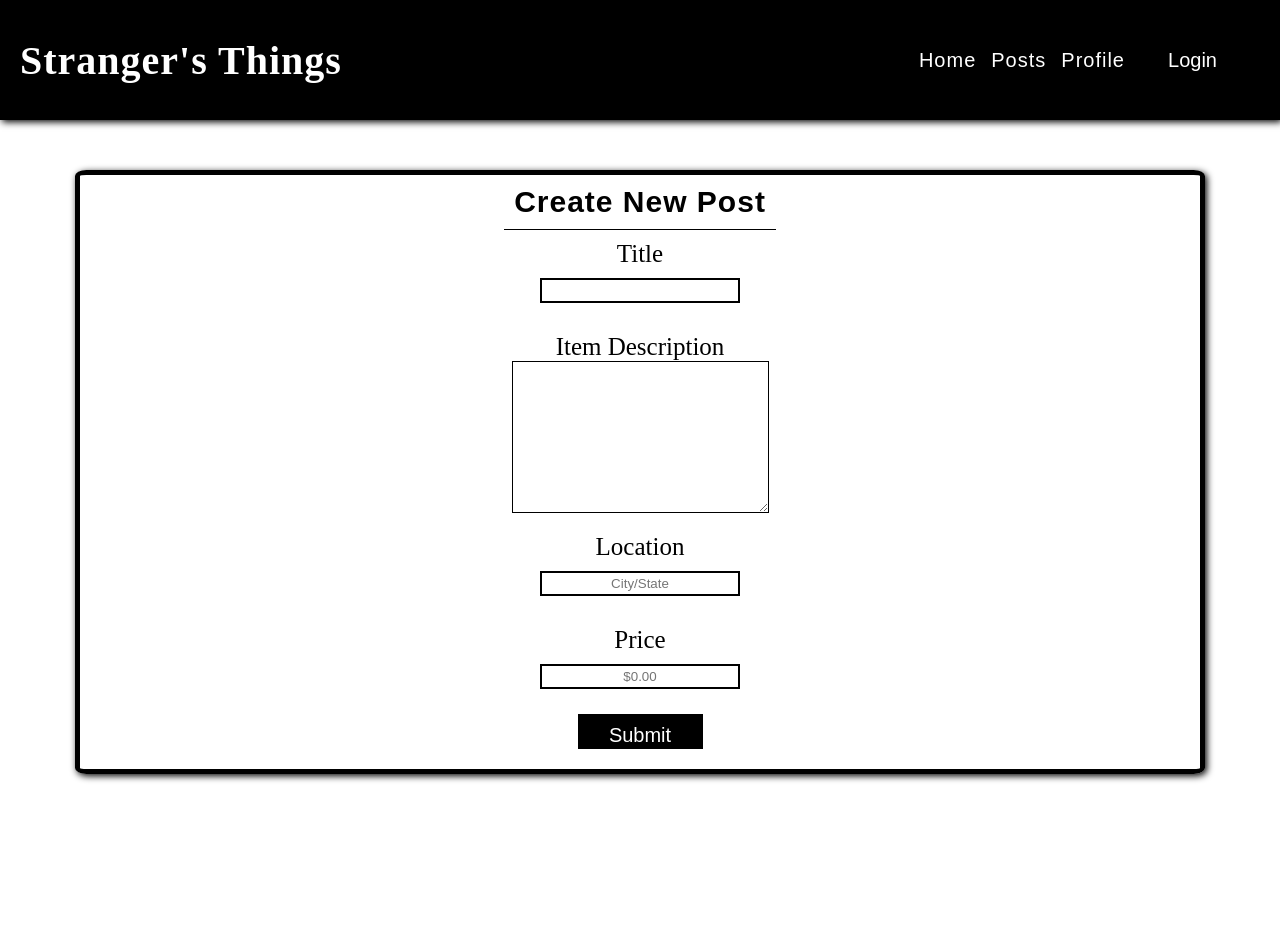
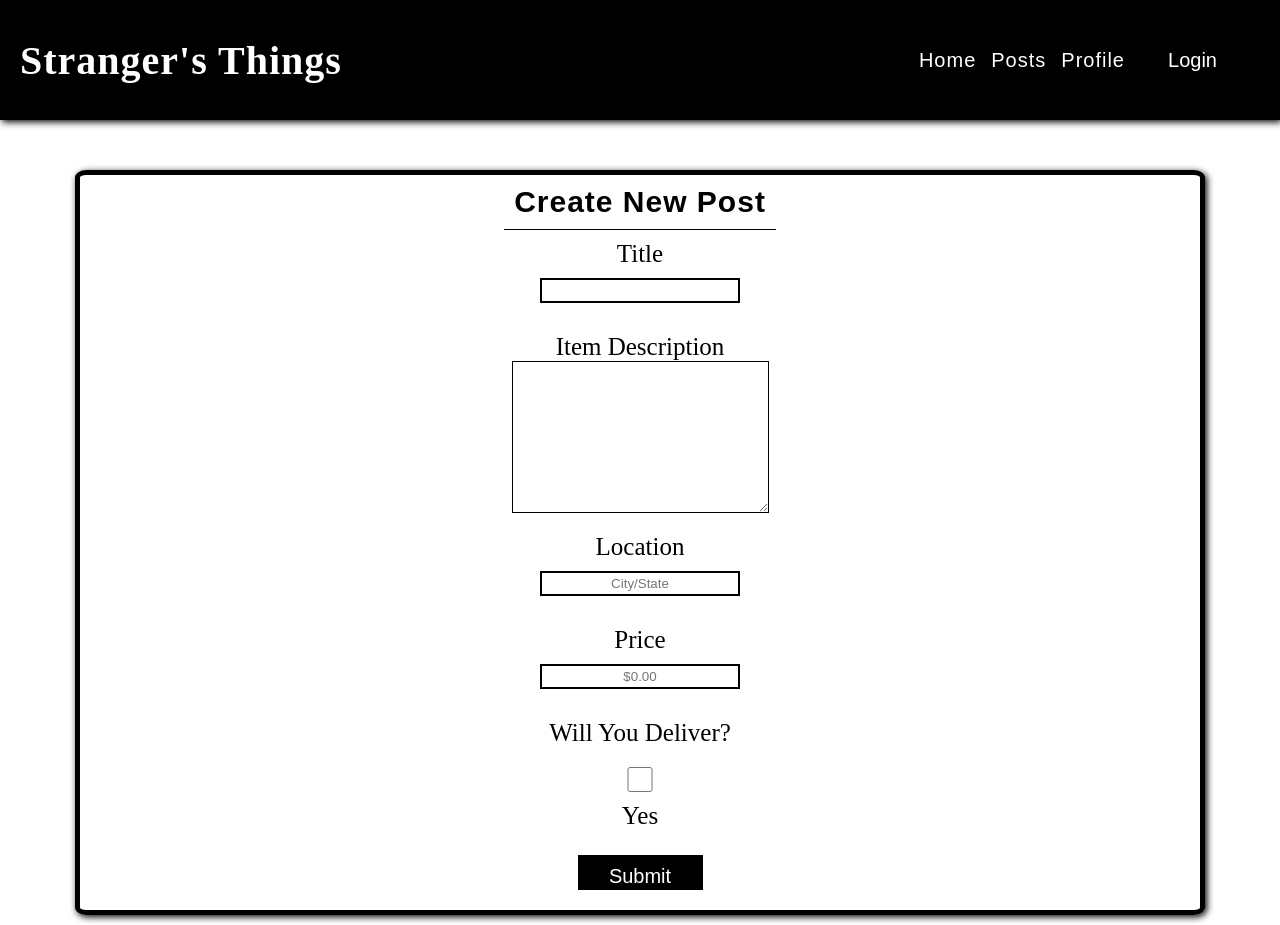
Before and after one commit to jbourg4364/strangers-things, a React (Create React App) app: page /addPost in a window 1280 px wide. Before the commit the page ends 800 px from the top, so only its background shows below. Built offline with nearby package versions, Linux system fonts and the light colour scheme; no server answers; a web font is replaced by a local one.

Commit message:
add post is working

```diff
--- a/src/api/index.js
+++ b/src/api/index.js
@@ -75,13 +75,14 @@ export const getPosts = async () => {
         const data = await response.json();
         //  const data = await fakePosts.json();
         return (data.data.posts);
-        return (fakePosts.data.posts);
+        // return (fakePosts.data.posts);
     } catch (error) {
     console.error(error);
     }
 };
 
 export const createNewPosts = async (newPost, token) => {
+    console.log(newPost, token)
     try {
         const response = await fetch(`${BASE}/posts`, {
             method: 'POST',
@@ -89,7 +90,7 @@ export const createNewPosts = async (newPost, token) => {
                 "Content-type": "application/json; charset=UTF-8",
                 Authorization: `Bearer ${token}`
             },
-            body: JSON.stringify(newPost)
+            body: JSON.stringify({post: newPost})
         });
 
         const result = await response.json();
--- a/src/components/AddPost.jsx
+++ b/src/components/AddPost.jsx
@@ -23,7 +23,8 @@ const AddPost = ({posts, setPosts, token}) => {
     const [description, setDescription] = useState('');
     const [location, setLocation] = useState('');
     const [price, setPrice] = useState('');
-    // const [checkboxValue, setCheckboxValue] = useState('false');
+    const [willDeliver, setWillDeliver] = useState(false);
+
 
 
     //     const checkYes = document.getElementById('checkYes');
@@ -36,26 +37,39 @@ const AddPost = ({posts, setPosts, token}) => {
     //         setCheckboxValue(false)
     //     }
 
-    const handleSubmit = () => {
 
-        const newPost = {
-            title: {title},
-            description: {description},
-            location: {location},
-            price: {price},
-            willDeliver: true
+
+    // const handleSubmit = () => {
+
+
+        const post = {
+            title,
+            description,
+            location,
+            price,
+            willDeliver
         }
 
-        return newPost
+    //     return newPost
+    // }
+
+
+    const navigate = useNavigate();
+    // createNewPosts(newPost, token)
+
+
+    const handleSubmit = async(event) => {
+        event.preventDefault();
+        const newPost = await createNewPosts(post, token);
+        setPosts([newPost.data, ...posts]);
+        console.log({posts})
     }
-
-    // createNewPosts(newPost, token)
 
     return (
         <>
             <div>
                 {/* form action would be overwritten by submit button - submit will send name/value to server - any button in a form will be a submit button */}
-                <form action=""  id='addpost'>
+                <form action="" onSubmit={handleSubmit} id='addpost'>
                     <h1>Create New Post</h1>
                     <label htmlFor="">
                         Title
@@ -73,20 +87,20 @@ const AddPost = ({posts, setPosts, token}) => {
                         Price
                         <input type="text" name="price" id="price" placeholder="$0.00" onChange={(event) => setPrice(event.target.value)} required/>
                     </label>
-                    {/* <label id="delivery" htmlFor="">
+                    <label id="delivery" htmlFor="">
                         Will You Deliver?
                         <div id="checkboxes">
                             <div id="checkbox">
-                                <input  type="checkbox" name="" id="checkYes" onChange={() => setCheckboxValue(true)}/>
+                                <input  type="checkbox" name="" id="checkYes" onChange={(event) => setWillDeliver(event.target.checked)}/>
                                 <label htmlFor="">Yes</label>
                             </div>
-                            <div id="checkbox">
-                                <input type="checkbox" name="" id="checkNo" onChange={() => setCheckboxValue(false)}/>
+                            {/* <div id="checkbox">
+                                <input type="checkbox" name="" id="checkNo" onChange={(event) => setCheckboxValue(event.target.checked)}/>
                                 <label htmlFor="">No</label>
-                            </div>
+                            </div> */}
                         </div>
-                    </label> */}
-                    <button onSubmit={createNewPosts(handleSubmit(), token)}>Submit</button>
+                    </label>
+                    <button type="submit">Submit</button>
                     {/*handleSubmit function above*/}
                 </form>
             </div>
@@ -96,7 +110,7 @@ const AddPost = ({posts, setPosts, token}) => {
 }
 
 export default AddPost;
-
+//crud ops p2 20:45
 
 //get button to onClick={() => populate state} and rerun Posts
 //location - dont make it required - if its blank on submit then set location to  [ON REQUEST] - set value
--- a/src/components/App.js
+++ b/src/components/App.js
@@ -21,7 +21,7 @@ const App = () => {
                 <Route path='/' element={<Home user={user} />} />
                 <Route path='/login' element={<Login user={user} setUser={setUser} token={token} setToken={setToken} isLoggedIn={isLoggedIn} setIsLoggedIn={setIsLoggedIn} />} />
                 <Route path='/posts' element={<Posts posts={posts} setPosts={setPosts} isLoggedIn={isLoggedIn} setIsLoggedIn={setIsLoggedIn}/>} />
-                <Route path='/addPost' element={<AddPost posts={posts} setPosts={setPosts} />}/>
+                <Route path='/addPost' element={<AddPost user={user} posts={posts} setPosts={setPosts} token={token}/>}/>
                 {/* <Route path='/register' element={<Register />} /> */}
             </Routes>
         </div>
--- a/src/components/Login.jsx
+++ b/src/components/Login.jsx
@@ -19,6 +19,7 @@ const Login = ({isLoggedIn, setIsLoggedIn, token, setToken, user, setUser}) => {
         // make an api call
         const userToAuth = {user: {username, password}};
         const data = await loginUser(userToAuth);
+        console.log(data);
         // create login user functin that we used above somewhere else
         // post to login function
         if (data.token) {
--- a/src/components/Posts.jsx
+++ b/src/components/Posts.jsx
@@ -21,8 +21,6 @@ const Posts = ({posts, setPosts, isLoggedIn, setIsLoggedIn, user, token, setToke
     const navigate = useNavigate();
     return (
         <>
-
-
            <h2>All Posts</h2>
            <div className="buttons">
                 <button onClick={() => {
@@ -31,13 +29,16 @@ const Posts = ({posts, setPosts, isLoggedIn, setIsLoggedIn, user, token, setToke
                 <button>Edit Post</button>
                 <button>Delete Post</button>
            </div>
+           {posts.map((post) => {
+            {
+                console.log(post, "post message");
+            }
+               return (
 
-           {posts.map((post) => {
-               return (
                    <div className="post" key={post._id}>
                        <h2>{post.title}</h2>
                        <p>{post.description}</p>
-                       <p>Posted By: {post.author.username}</p>
+                       {/* <p>Posted By: {post.author.username}</p> */}
                        <p>Location: {post.location}</p>
                        <p>Price: {post.price}</p>
                        {post.willDeliver ?
@@ -48,11 +49,8 @@ const Posts = ({posts, setPosts, isLoggedIn, setIsLoggedIn, user, token, setToke
                        <p>Delivery Not Available</p>
                        </>}
                    </div>
-                   )
-
-
+                )
            })}
-
         </>
     )
 }
```
Also changed, not shown: src/components/Header.jsx (+0 -10 lines).
